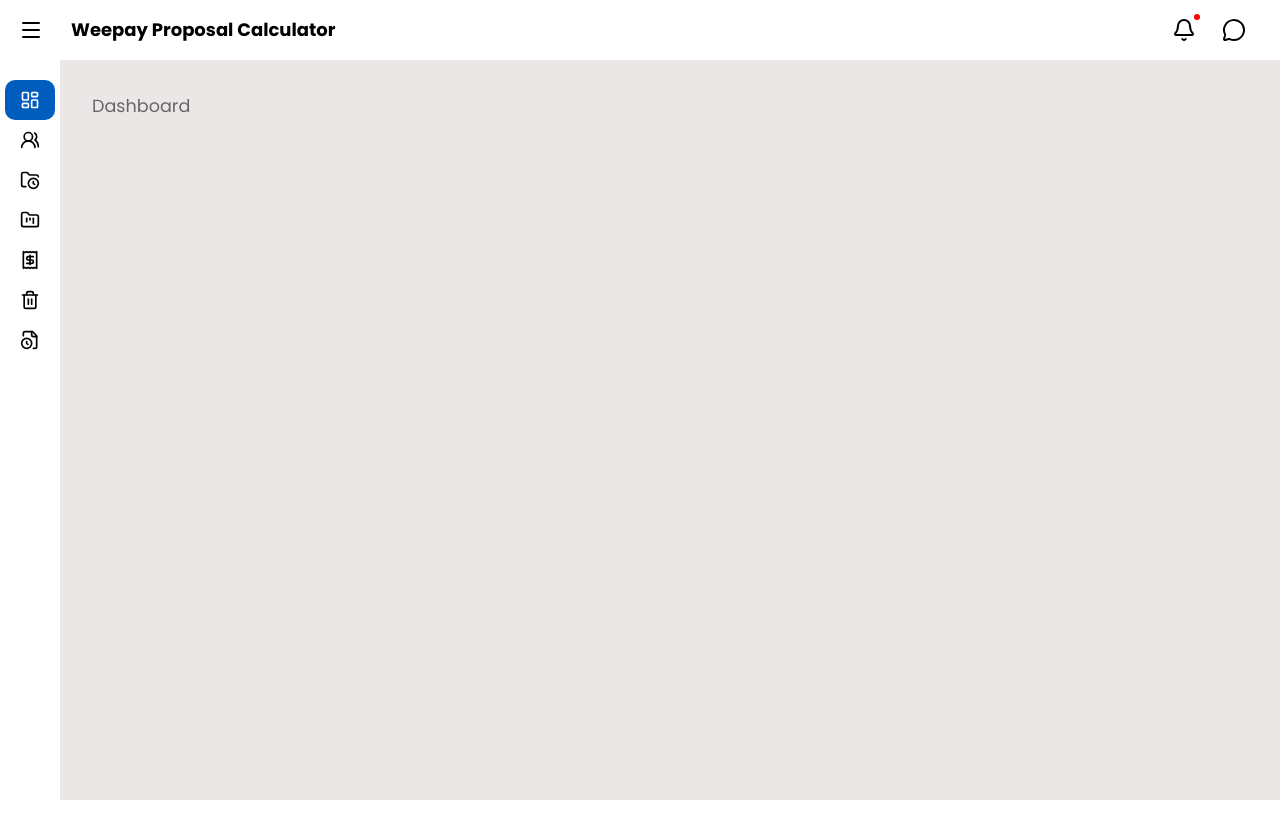
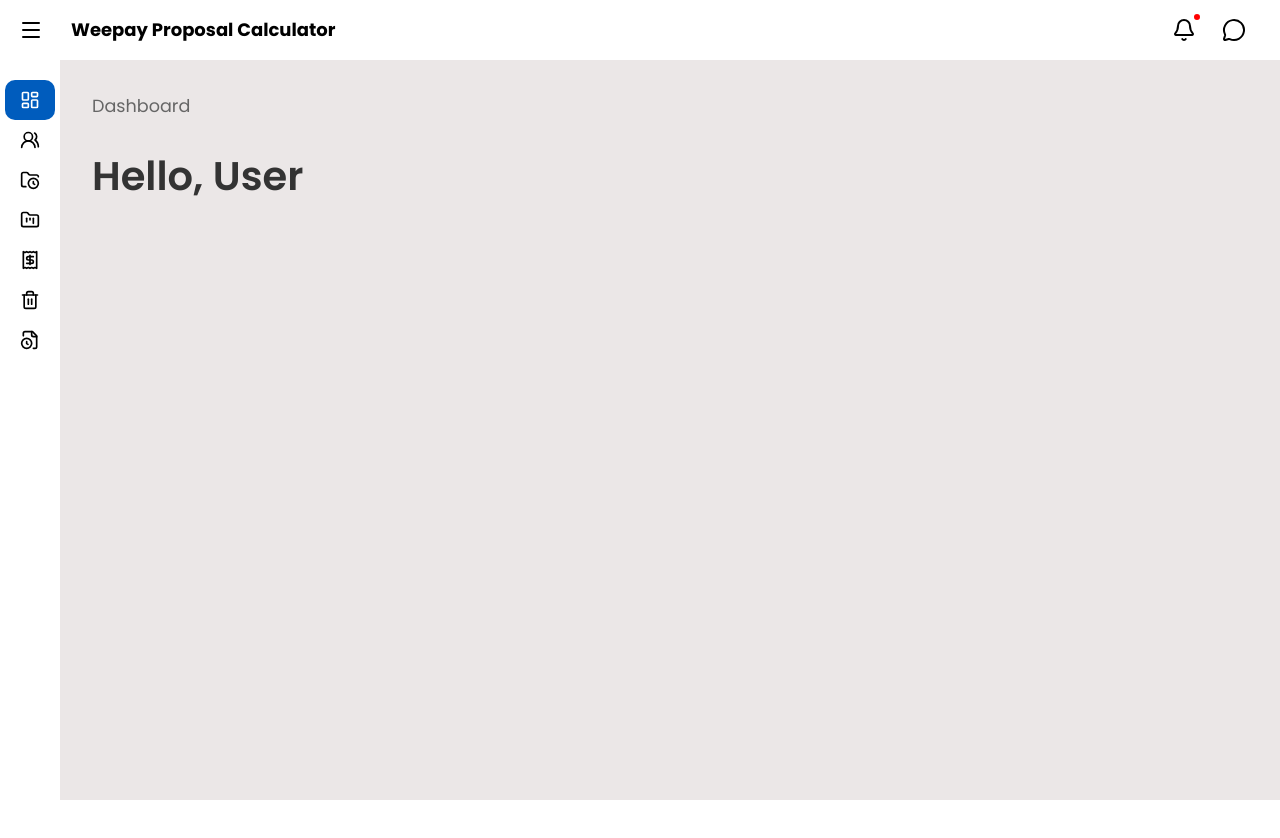
Before and after one commit to AnonymouslyCuteAndSlayed/WeepayNew, a React (Vite) app: page /dashboard in a window 1280 px wide. Shown: the top 838 px of the page. Built offline with nearby package versions, Linux system fonts and the light colour scheme.

Commit message:
continue main dashboard

```diff
--- a/src/features/AuthorizationPages/Login.jsx
+++ b/src/features/AuthorizationPages/Login.jsx
@@ -20,6 +20,7 @@
       return;
     }
     if (email && password) {
+      localStorage.setItem('userEmail', email);
       // Navigate to TwoFactorAuth page with email
       navigate("/two-factor-auth", { state: { email } });
     } else {
--- a/src/features/Dashboard/dashboard.jsx
+++ b/src/features/Dashboard/dashboard.jsx
@@ -4,6 +4,8 @@
 
 function Dashboard() {
   const [activeItem, setActiveItem] = useState('dashboard');
+  const email = localStorage.getItem('userEmail');
+  const name = email ? email.split('@')[0] : 'User';
 
   const handleNavItemClick = (itemId) => {
     setActiveItem(itemId);
@@ -19,8 +21,9 @@
         />
         <div className="content-wrapper">
           <main className="main-content">
-            <div className="row1">
-                    <p>Dashboard</p> <br></br>
+            <div className="greetingsText">
+                    <p>Dashboard</p>
+                    <h1>Hello, {name}</h1>
 
               <div className="col1">
                 <div className="subrow1">
--- a/src/features/OtpPages/TwoFactorAuth.jsx
+++ b/src/features/OtpPages/TwoFactorAuth.jsx
@@ -30,7 +30,7 @@
     const enteredCode = code.join('');
     if (enteredCode.length === 6) {
       toast.success(`Code verified: ${enteredCode}`);
-      // Here you would typically verify the code and navigate to the next page
+      navigate('/dashboard');
     } else {
       toast.error("Please enter the full 6-digit code.");
     }
--- a/src/styles/dashboard/dashboard.css
+++ b/src/styles/dashboard/dashboard.css
@@ -23,6 +23,12 @@
           grid-template-rows: 1fr 1fr 1fr;
           gap: 1rem;
         }
+
+        .greetingsText {
+  display: flex;
+  flex-direction: column; /* stack vertically */
+}
+
 
         .subrow3 {
           display: grid;
```
